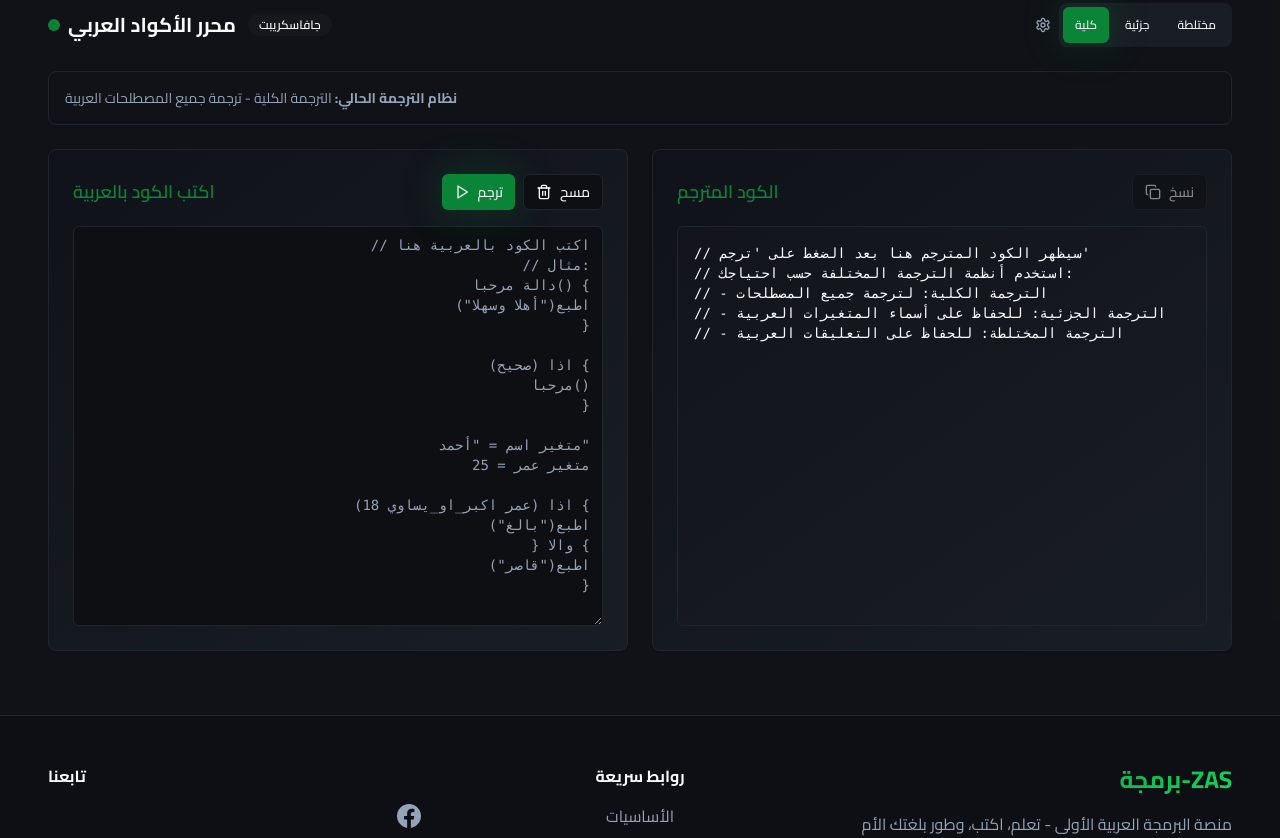
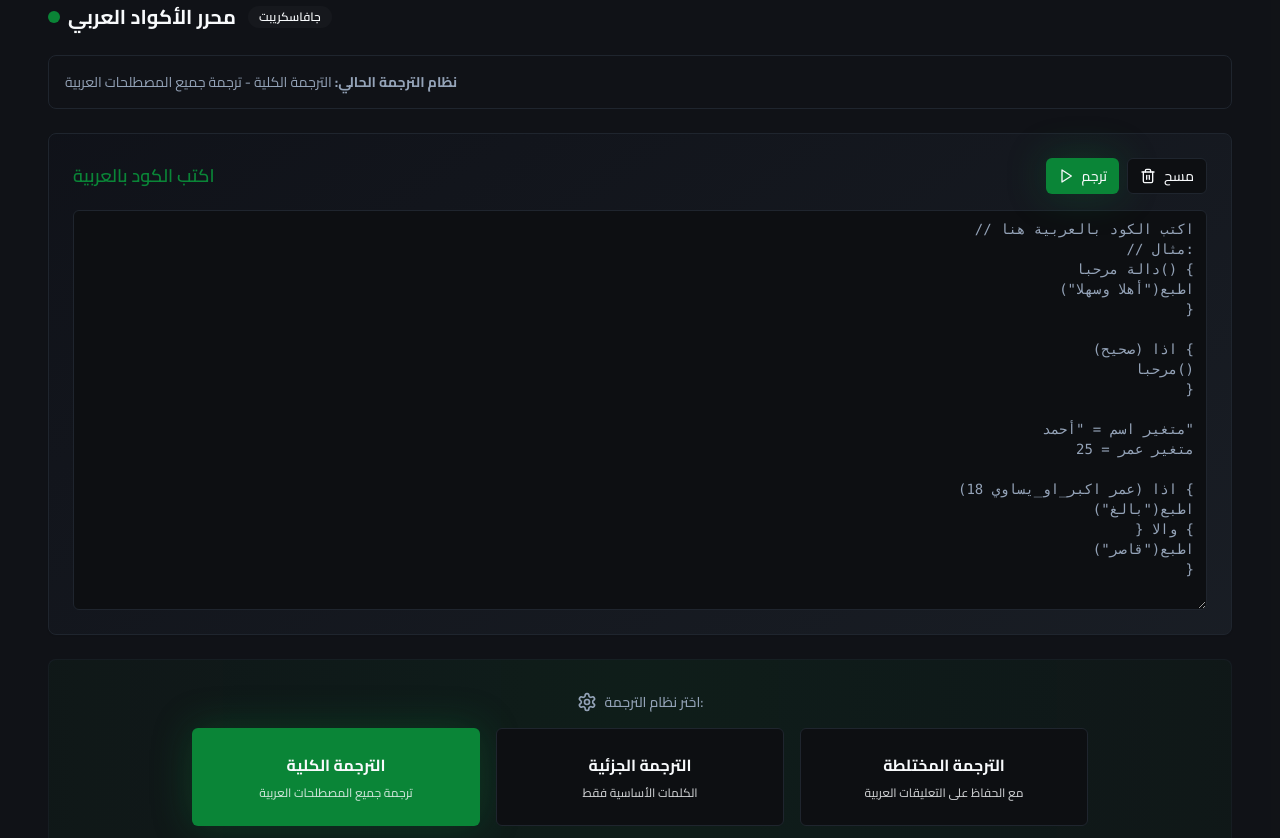
Before and after one commit to sayed756102/zasa-arabi-code, a React (Vite) app: page / in a window 1280 px wide. Shown: the part 1160-1998 px from the top of the page. Built offline with nearby package versions, Linux system fonts and the light colour scheme.

Commit message:
Refactor translation systems
Add separate buttons for each translation system (full, partial, mixed) between the Arabic input area and the final code output.

```diff
--- a/src/components/CodeEditor.tsx
+++ b/src/components/CodeEditor.tsx
@@ -617,37 +617,6 @@ const CodeEditor = ({ language }: CodeEditorProps) => {
             {language === "javascript" ? "جافاسكريبت" : "بايثون"}
           </Badge>
         </div>
-
-      {/* Translation Mode Buttons */}
-        <div className="flex items-center gap-2">
-          <Settings className="h-4 w-4 text-muted-foreground" />
-          <div className="flex gap-1 p-1 bg-muted rounded-lg">
-            <Button
-              variant={translationMode === "full" ? "default" : "ghost"}
-              size="sm"
-              onClick={() => setTranslationMode("full")}
-              className="text-xs"
-            >
-              كلية
-            </Button>
-            <Button
-              variant={translationMode === "partial" ? "default" : "ghost"}
-              size="sm"
-              onClick={() => setTranslationMode("partial")}
-              className="text-xs"
-            >
-              جزئية
-            </Button>
-            <Button
-              variant={translationMode === "mixed" ? "default" : "ghost"}
-              size="sm"
-              onClick={() => setTranslationMode("mixed")}
-              className="text-xs"
-            >
-              مختلطة
-            </Button>
-          </div>
-        </div>
       </div>
 
       {/* Translation Mode Info */}
@@ -661,7 +630,7 @@ const CodeEditor = ({ language }: CodeEditorProps) => {
         </div>
       </div>
 
-      <div className="grid md:grid-cols-2 gap-6">
+      <div className="space-y-6">
         {/* Arabic Code Editor */}
         <Card className="p-6 gradient-card">
           <div className="flex items-center justify-between mb-4">
@@ -723,6 +692,43 @@ const CodeEditor = ({ language }: CodeEditorProps) => {
           />
         </Card>
 
+        {/* Translation System Buttons */}
+        <div className="flex flex-col items-center gap-4 py-8 bg-gradient-to-r from-primary/5 via-accent/10 to-primary/5 rounded-lg border border-border/50">
+          <div className="flex items-center gap-2 text-sm text-muted-foreground">
+            <Settings className="h-5 w-5" />
+            <span className="font-medium">اختر نظام الترجمة:</span>
+          </div>
+
+          <div className="grid grid-cols-1 md:grid-cols-3 gap-4 w-full max-w-4xl">
+            <Button
+              variant={translationMode === "full" ? "default" : "outline"}
+              onClick={() => setTranslationMode("full")}
+              className="flex flex-col gap-2 h-auto py-6 text-center"
+            >
+              <span className="font-bold text-base">الترجمة الكلية</span>
+              <span className="text-xs opacity-80">ترجمة جميع المصطلحات العربية</span>
+            </Button>
+
+            <Button
+              variant={translationMode === "partial" ? "default" : "outline"}
+              onClick={() => setTranslationMode("partial")}
+              className="flex flex-col gap-2 h-auto py-6 text-center"
+            >
+              <span className="font-bold text-base">الترجمة الجزئية</span>
+              <span className="text-xs opacity-80">الكلمات الأساسية فقط</span>
+            </Button>
+
+            <Button
+              variant={translationMode === "mixed" ? "default" : "outline"}
+              onClick={() => setTranslationMode("mixed")}
+              className="flex flex-col gap-2 h-auto py-6 text-center"
+            >
+              <span className="font-bold text-base">الترجمة المختلطة</span>
+              <span className="text-xs opacity-80">مع الحفاظ على التعليقات العربية</span>
+            </Button>
+          </div>
+        </div>
+
         {/* Translated Code Display */}
         <Card className="p-6 gradient-card">
           <div className="flex items-center justify-between mb-4">
```
